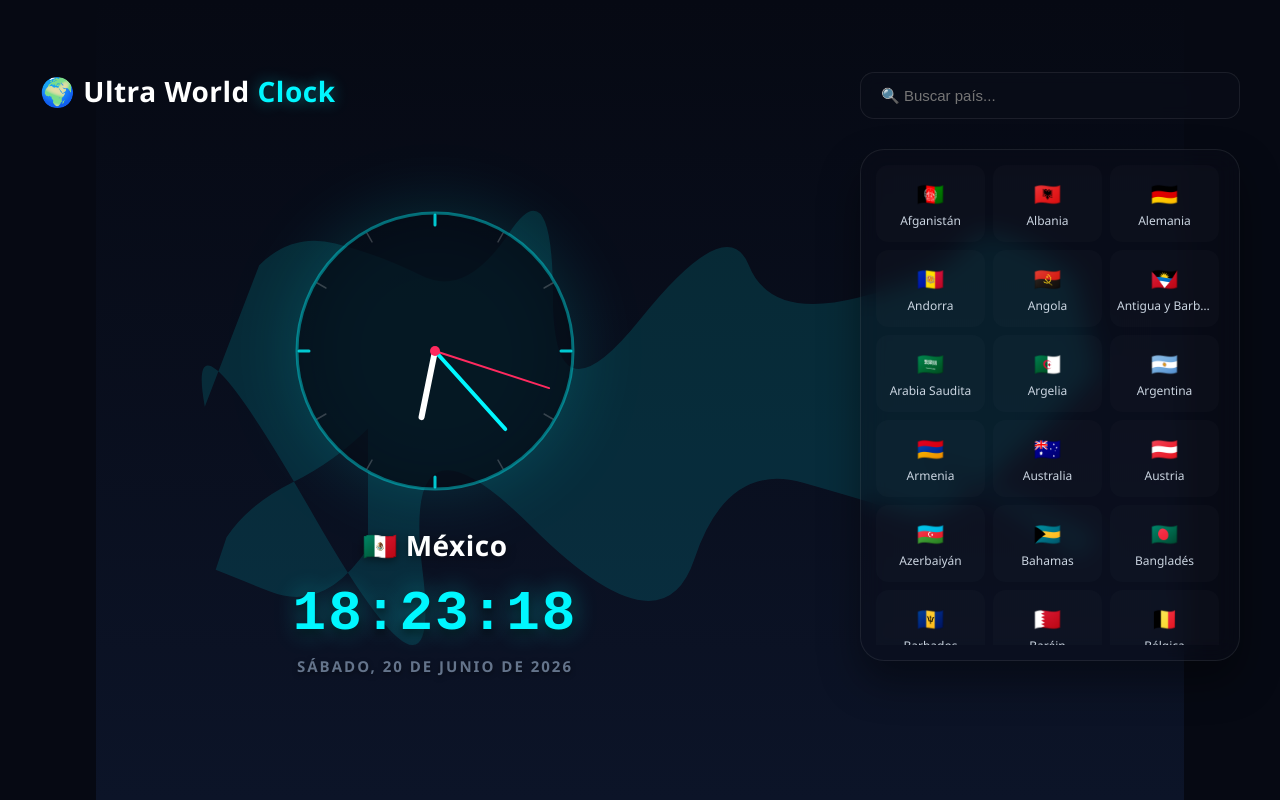
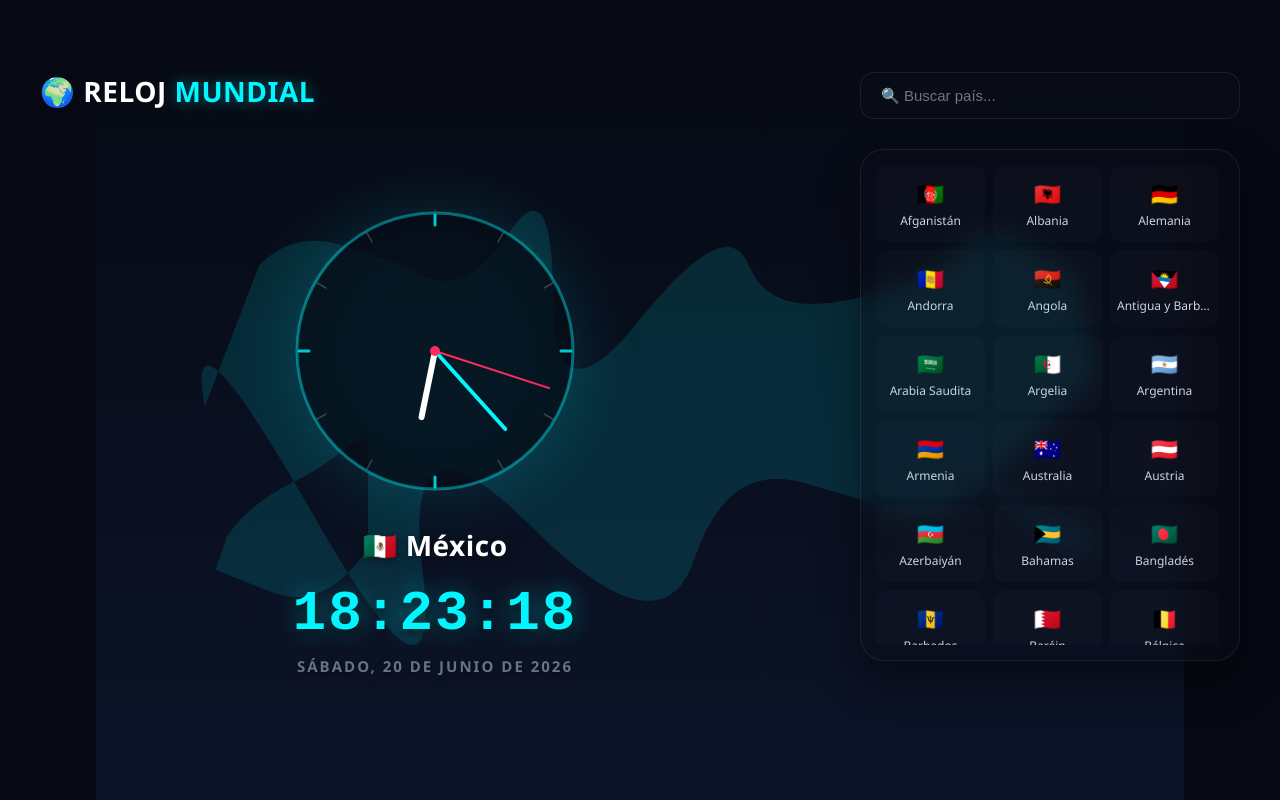
Before and after one commit to OMARMENDOZA1972/Reloj-Mundial, a plain HTML site: page index.html in a window 1280 px wide. Drawn offline with Linux system fonts and the light colour scheme.

Commit message:
Update index.html

```diff
--- a/index.html
+++ b/index.html
@@ -251,7 +251,7 @@ canvas {
 <body>
 
 <div class="app-grid">
-    <div class="header">🌍 Ultra World <span>Clock</span></div>
+    <div class="header">🌍 RELOJ <span>MUNDIAL</span></div>
 
     <div class="search-container">
         <input id="search" placeholder="🔍 Buscar país..." onkeyup="filter()">
```
